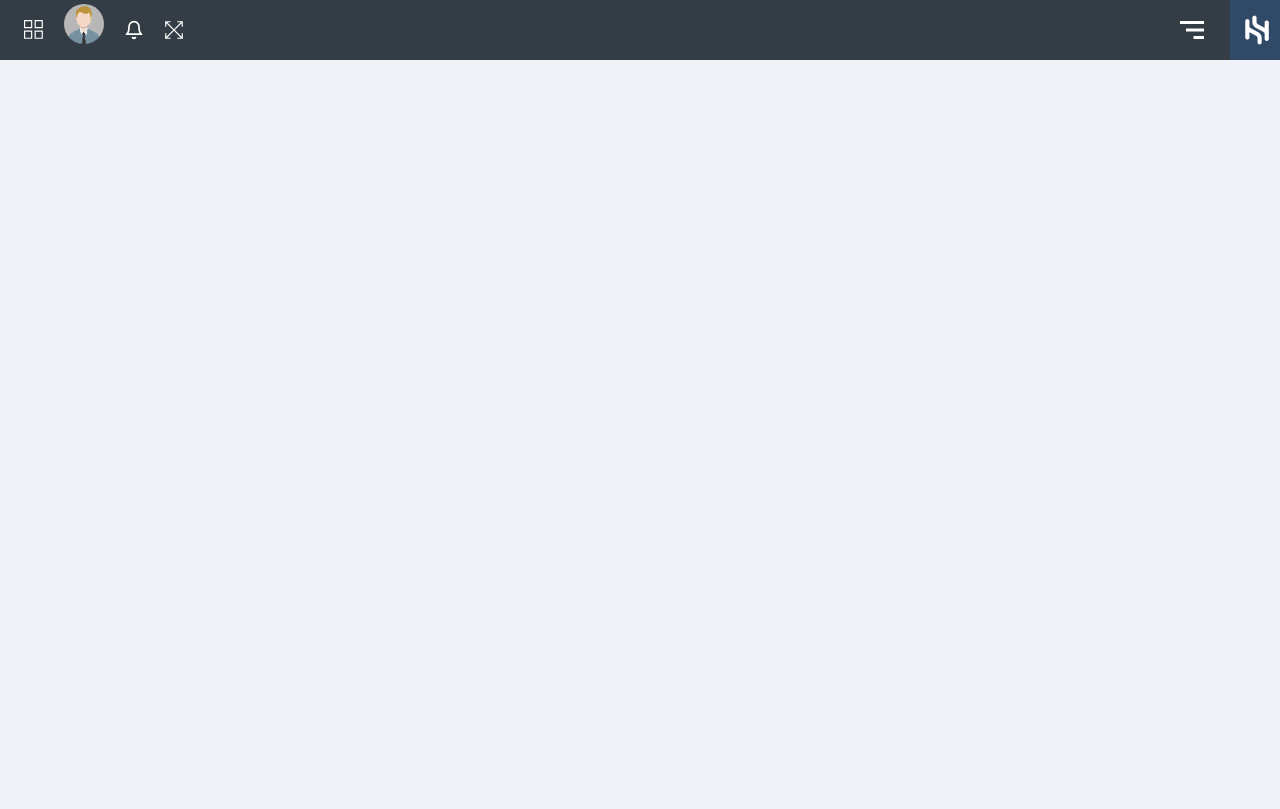
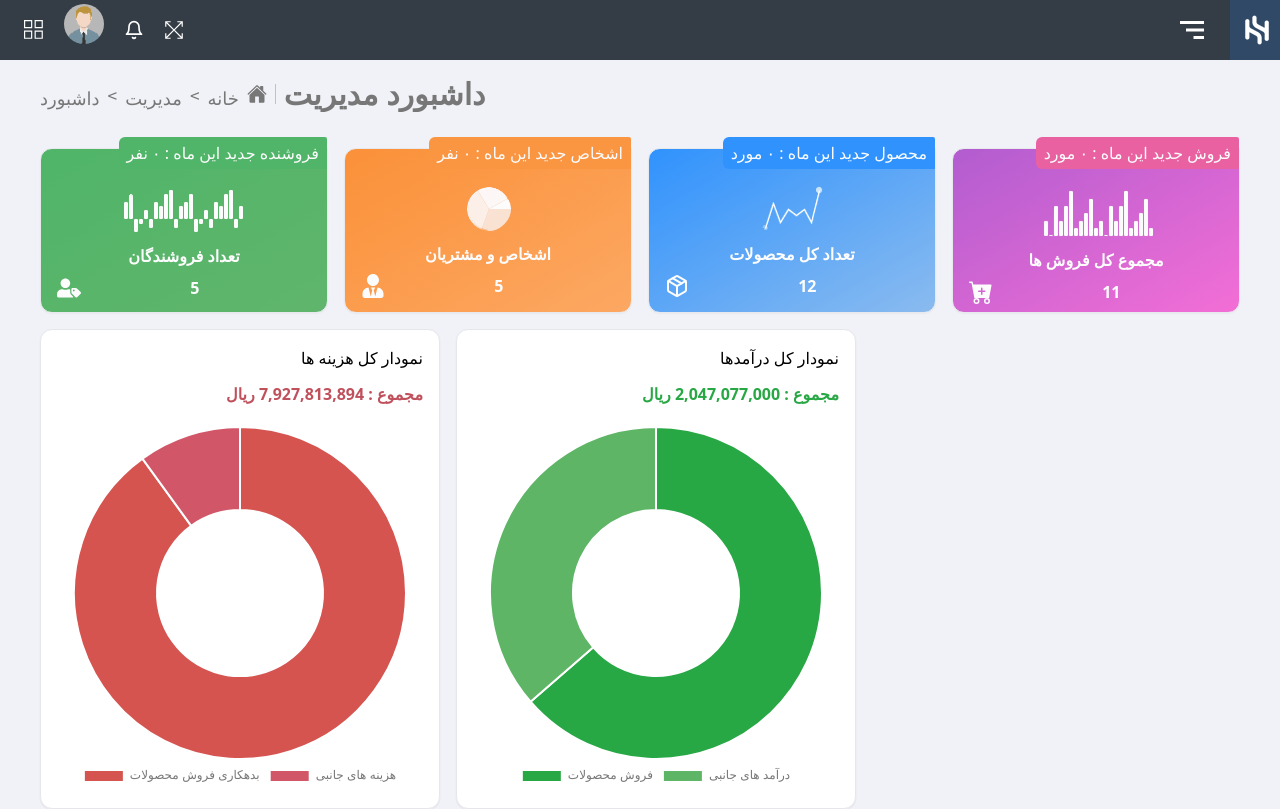
Before and after one commit to AmirZarei2002/admin-panel-task, a React (Create React App) app: page / in a window 1280 px wide. Before the commit this address had no page. Built offline with nearby package versions, Linux system fonts and the light colour scheme.

Commit message:
Change the route in order the admin management to be the home page

```diff
--- a/src/App.js
+++ b/src/App.js
@@ -9,7 +9,7 @@ const App = () => {
             <BrowserRouter>
                 <Routes>
                     {/* Admin Management Dashboard */}
-                    <Route path="/admin" element={<ManagementDashboard />} />
+                    <Route path="/" element={<ManagementDashboard />} />
                 </Routes>
             </BrowserRouter>
         </MainLayout>
```
